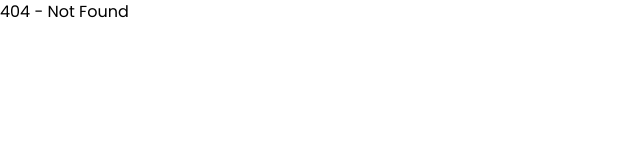
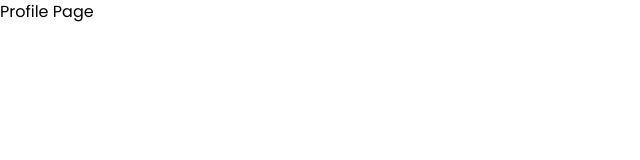
Before and after one commit to HassanHanif72/health-mate-app, a Next.js app in the folder client/: page /dashboard/profile in a window 1280 px wide. Before the commit this address had no page. Shown: the top 160 px of the page, without its empty margins (0-640 px from the left). Built offline with nearby package versions, Linux system fonts and the light colour scheme.

Commit message:
Dashboard Folder

```diff
--- /dev/null
+++ b/client/src/app/dashboard/page.jsx
@@ -0,0 +1,11 @@
+import React from 'react'
+
+const DashboardPage = () => {
+  return (
+    <div>
+      <h1>Dashboard Page</h1>
+    </div>
+  )
+}
+
+export default DashboardPage
--- /dev/null
+++ b/client/src/app/dashboard/profile/page.jsx
@@ -0,0 +1,11 @@
+import React from 'react'
+
+const ProfilePage = () => {
+  return (
+    <div>
+      <h1>Profile Page</h1>
+    </div>
+  )
+}
+
+export default ProfilePage
--- a/client/src/middleware.js
+++ b/client/src/middleware.js
@@ -21,5 +21,6 @@ export const config = {
     matcher: [
         "/((?!_next/static|_next/image|favicon.ico).*)", // global matcher
         // "/",  // private matcher
+        // "/dashboard/:path*",
     ],
 };
```
